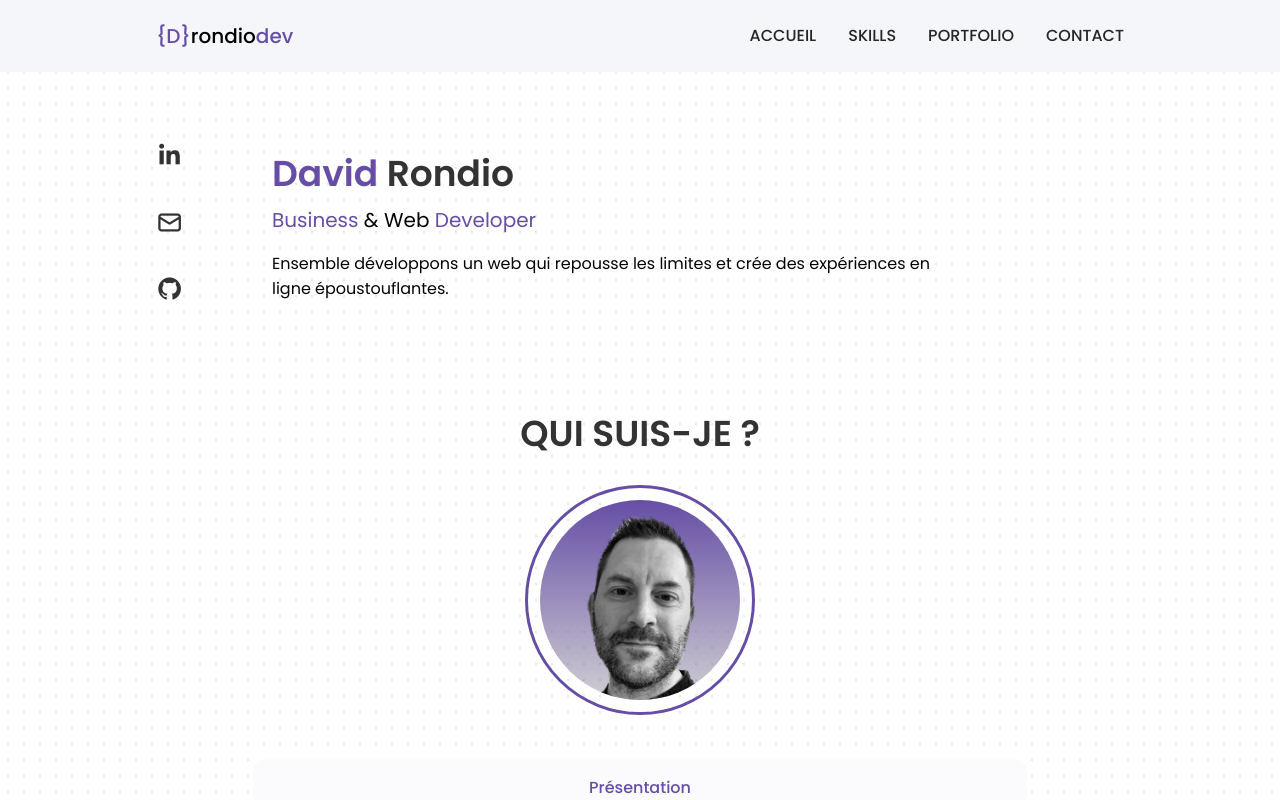
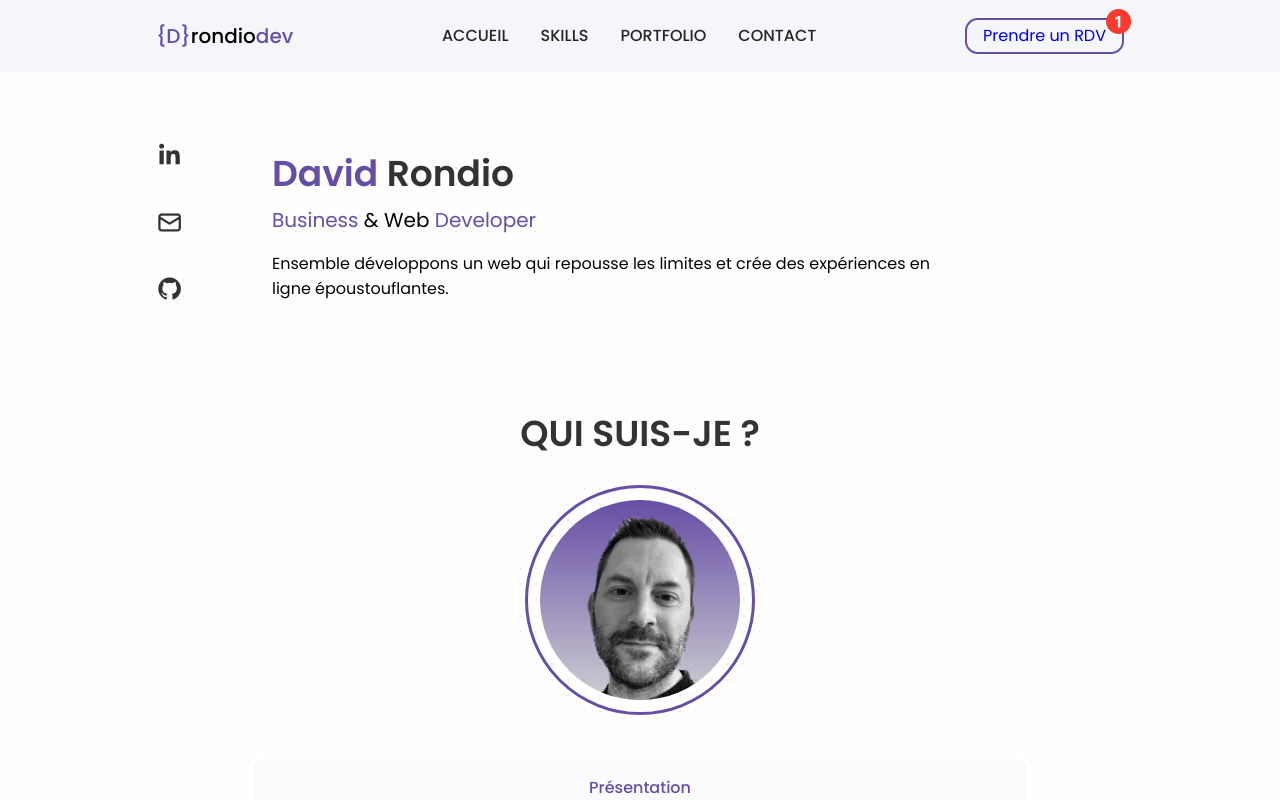
Before and after one commit to drondiodev/React-Portfolio, a React (Vite) app: page / in a window 1280 px wide. Shown: the top 800 px of the page. Built offline with nearby package versions, Linux system fonts and the light colour scheme.

Commit message:
add appointment button

```diff
--- a/src/components/header/Header.jsx
+++ b/src/components/header/Header.jsx
@@ -1,5 +1,6 @@
 import { useState } from "react";
 import "./header.css";
+import pastille from "../../assets/pastille.svg";
 
 const Header = () => {
   const [Toggle, showMenu] = useState(false);
@@ -49,6 +50,16 @@ const Header = () => {
         >
           <i className="uil uil-circle"></i>
         </div>
+        <div className="nav__appointment">
+          <a
+            href="#contact"
+            title="Prendre un RDV"
+            className="nav__appointmentlink"
+          >
+            <span>Prendre un RDV</span>
+          </a>
+          <img src={pastille} alt="" className="nav__pastille" />
+        </div>
       </nav>
     </header>
   );
--- a/src/components/header/header.css
+++ b/src/components/header/header.css
@@ -46,6 +46,37 @@
   font-weight: var(--font-medium);
   transition: border 200ms;
   border-bottom: 2px solid transparent;
+}
+
+.nav__appointment {
+  position: relative;
+}
+
+.nav__appointmentlink {
+  display: inline-block;
+  opacity: 1;
+  padding: 0.5rem 1rem;
+  border: 2px solid var(--primary);
+  border-radius: 0.8rem;
+  cursor: pointer;
+  line-height: 1;
+  transition: all .3s;
+}
+
+.nav__pastille {
+  position: absolute;
+  max-width: 100%;
+  vertical-align: middle;
+  display: inline-block;
+  width: 25px;
+  margin-top: -9px;
+  margin-right: -7px;
+  top: 0%;
+  bottom: auto;
+  left: auto;
+  right: 0%;
+  transform: translate3d(0px, 0px, 0px) scale3d(1, 1, 1) rotateX(0deg) rotateY(0deg) rotateZ(0deg) skew(0deg, 0deg);
+  transform-style: preserve-3d;
 }
 
 .nav__icon,
```
Also changed, not shown: src/assets/pastille.svg (added).
